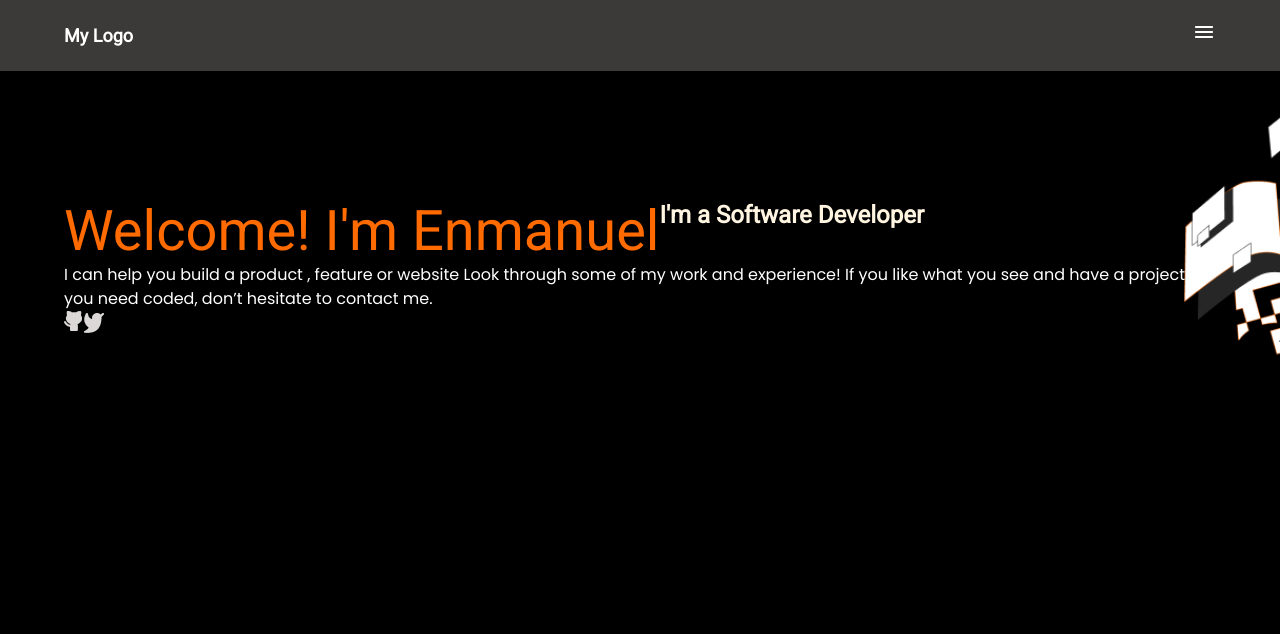
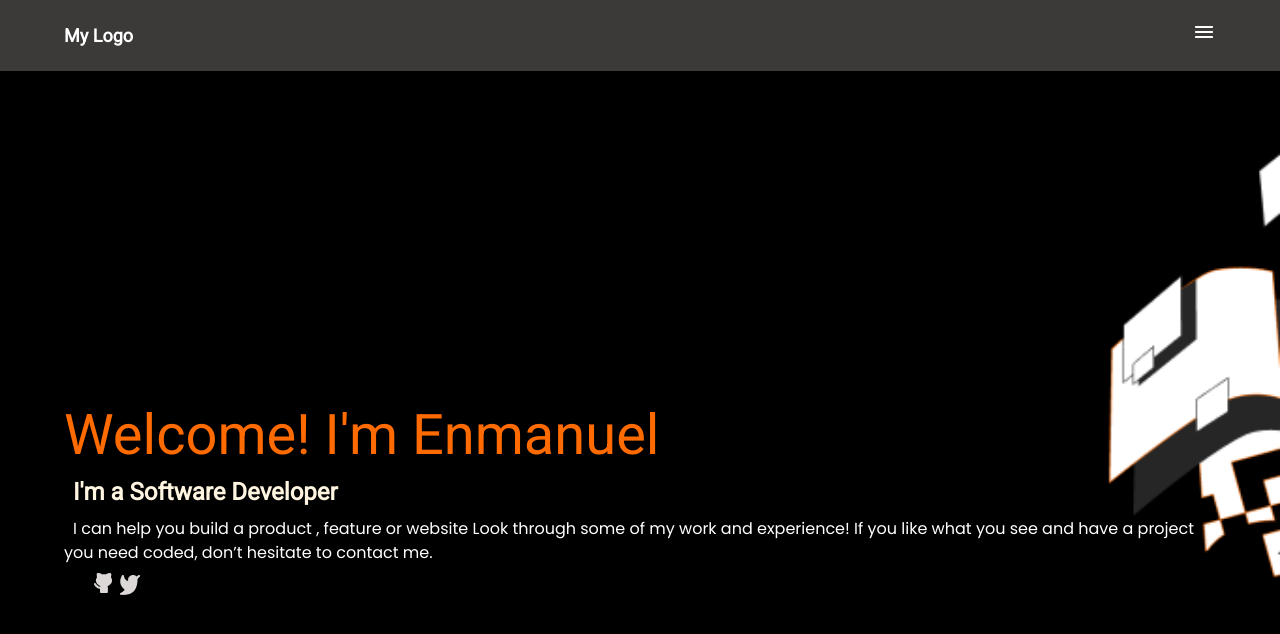
Before and after one commit to enmanuelbayen/Portfolio, a website: page index.html in a window 1280 px wide. Drawn offline with Linux system fonts and the light colour scheme.

Commit message:
quick fix on position

```diff
--- a/index.html
+++ b/index.html
@@ -19,11 +19,12 @@
 <main class="headline">
     <section class="banner">
      <h1 class="title">Welcome! I'm Enmanuel</h1>
-      <h2 class="hi">I'm a Software Developer</h2>
-      <bio class="bio">I can help you build a product , feature or website Look through some of my work and experience! If you like what you see and have a project you need coded,
+      <h2 class="hi space">I'm a Software Developer</h2>
+      <bio class="bio space">I can help you build a product , feature or website Look through some of my work and experience! If you like what you see and have a project you need coded,
         don’t hesitate to contact me.</bio>
 
-    <ul class="social">
+    <section class="social">
+        <ul class="list">
         <a href="https://github.com/enmanuelbayen" id="github"><li class="media"><img src="github.png" alt="github_logo"></li>
          </a>
         <a href="https://twitter.com/EJbayen" id="twitter"><li class="media"><img src="twitter.png" alt="twitter_logo"></li>
@@ -33,6 +34,7 @@
          </a>
     </ul>
 </section>
+</section>
 </main>
 
 
--- a/style.css
+++ b/style.css
@@ -5,6 +5,10 @@
 .flex {
   display: flex;
 }
+
+li {
+    list-style: none;
+  }
 
 * {
   padding: 0;
@@ -38,14 +42,19 @@ body {
   background-image: url("Group.png");
   background-repeat: no-repeat;
   background-size: contain;
-  background-position: right 0% bottom 0%;
+  background-position: right 0 bottom 0;
+  padding: 25% 0 0;
+}
+
+.space {
+    padding: 9px;
 }
 
 .banner {
-  display: flex;
   align-content: center;
   flex-flow: wrap;
-  padding: 10% 5% 5%;
+  padding: 12px 5% 5%;
+  line-height: 12px;
 }
 
 .title {
@@ -76,15 +85,23 @@ a {
   cursor: pointer;
 }
 
-.social {
-  display: flex;
-  padding: 0%;
+.social{
+ display: flex;
+ flex-direction: row;
+ align-items: center;
+ padding: 0px;
+ width: 200px;
+ height: 40px;
+}
+
+.list {
+    display: flex;
+    align-items: flex-start;
+    padding: 12px 15%;
 }
 
 .media {
-  flex: 1;
+
+    width: 24px;
+    height: 24px;
 }
-
-li {
-  list-style: none;
-}
```
